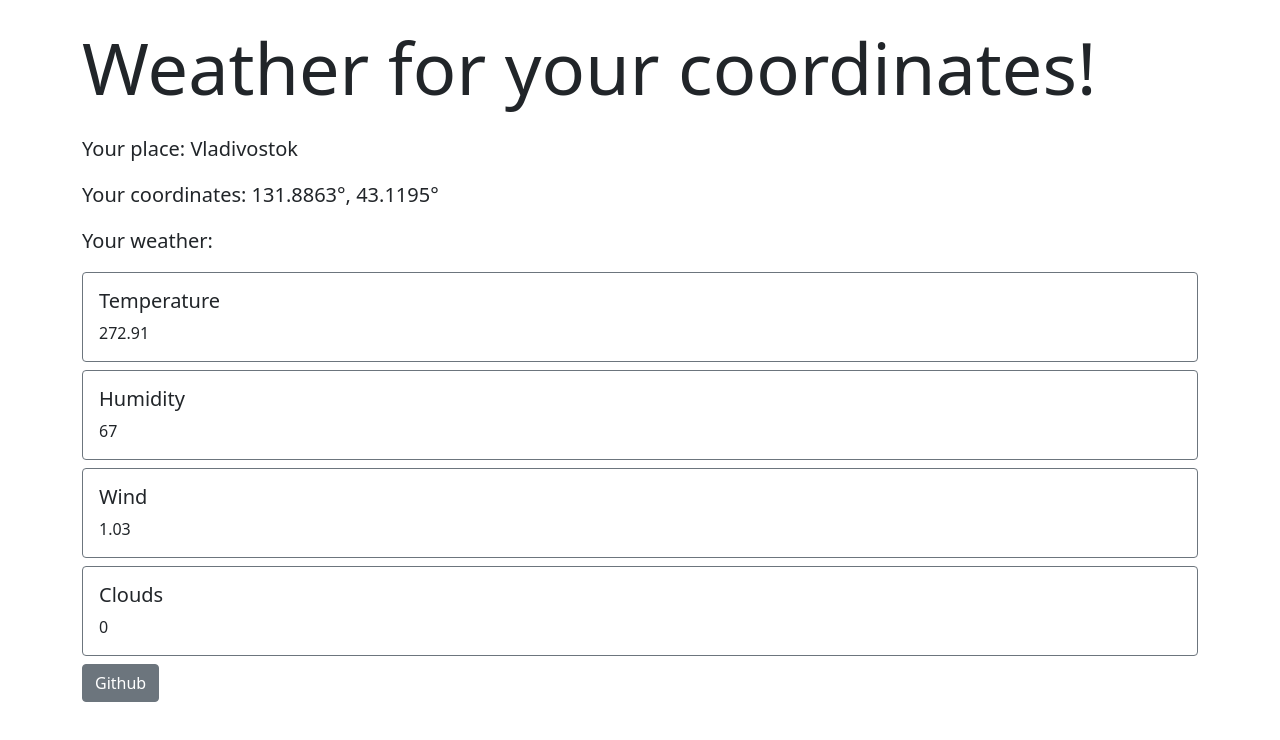
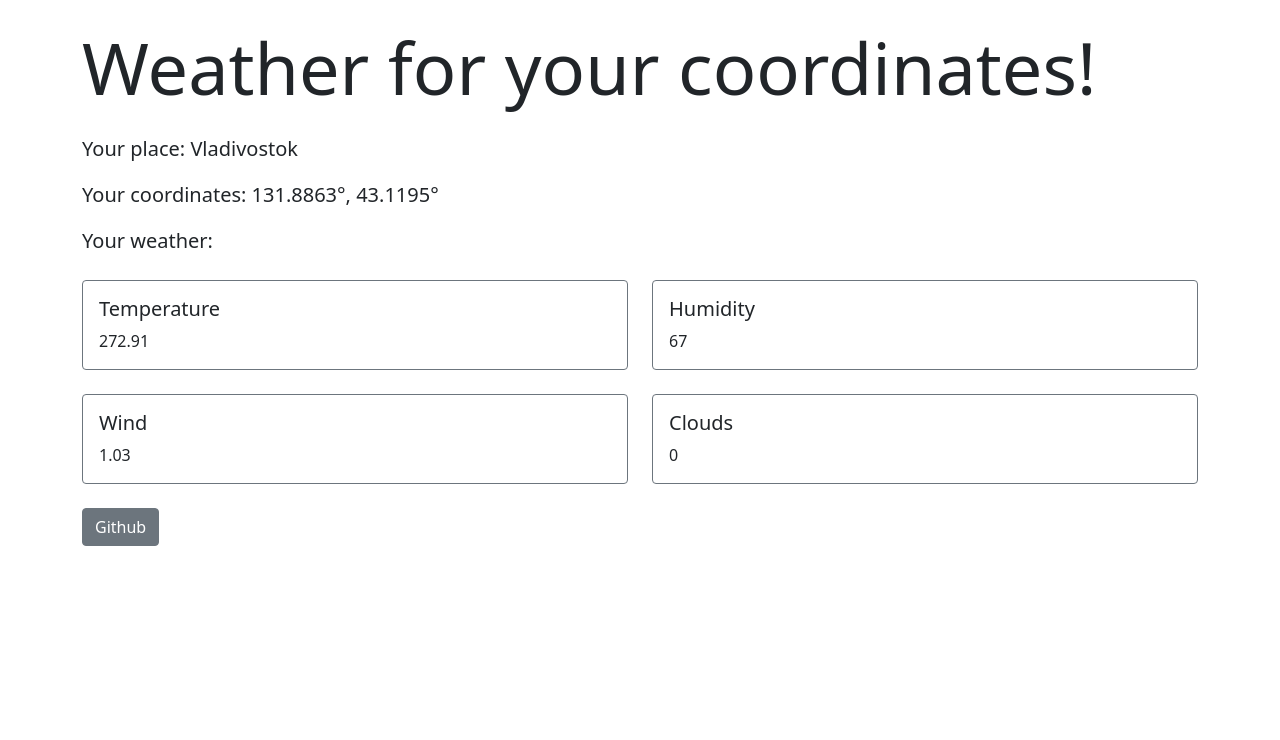
Before and after one commit to thatkit/weather-app-1-prod, a React (Create React App) app: page / in a window 1280 px wide. Shown: the top 740 px of the page. Built offline with nearby package versions, Linux system fonts and the light colour scheme.

Commit message:
recomposing components structure

```diff
--- a/src/components/App/App.js
+++ b/src/components/App/App.js
@@ -1,7 +1,9 @@
 import React, { useState, useEffect } from 'react';
 import 'bootstrap/dist/css/bootstrap.min.css';
-import { Container, Jumbotron, Button } from 'reactstrap';
-import { Tile } from '../Tile/Tile'
+import { Container } from 'reactstrap';
+import { Header } from '../Header/Header'
+import { Tiles } from '../Tiles/Tiles'
+import { Btn } from '../Btn/Btn'
 import db from '../../db.json'; // for develompent only
 // change coords from api
 
@@ -51,35 +53,9 @@ export const App = (props) => {
 
     return (
         <Container>
-            <Jumbotron>
-                <h1 className="display-2 mt-4 mb-4">Weather for your coordinates!</h1>
-                <p className="lead">
-                    Your place: {weather.name}
-                </p>
-                <p className="lead">
-                    Your coordinates: {weather.coord.lon}&deg;, {weather.coord.lat}&deg;
-                </p>
-                <p className="lead">
-                    Your weather:
-                </p>
-                <Tile
-                    heading="Temperature"
-                    value={weather.main.temp}
-                />
-                <Tile
-                    heading="Humidity"
-                    value={weather.main.humidity}
-                />
-                <Tile
-                    heading="Wind"
-                    value={weather.wind.speed}
-                />
-                <Tile
-                    heading="Clouds"
-                    value={weather.clouds.all}
-                />
-                <Button color="secondary" href="https://github.com/thatkit/weather-app-1" target="_blank">Github</Button>
-            </Jumbotron>
+            <Header weather={weather} />
+            <Tiles weather={weather} />
+            <Btn />
         </Container>
       )
 }
--- /dev/null
+++ b/src/components/Btn/Btn.js
@@ -0,0 +1,16 @@
+import React from 'react';
+import 'bootstrap/dist/css/bootstrap.min.css';
+import { Button } from 'reactstrap';
+
+export const Btn = () => {
+    return (
+        <Button
+            color="secondary"
+            href="https://github.com/thatkit/weather-app-1"
+            target="_blank"
+            className="mt-2"
+        >
+            Github
+        </Button>
+    )
+}
--- /dev/null
+++ b/src/components/Header/Header.js
@@ -0,0 +1,20 @@
+import React from 'react'
+
+export const Header = (props) => {
+    return (
+        <>
+            <h1 className="display-2 mt-4 mb-4">
+                Weather for your coordinates!
+            </h1>
+            <p className="lead">
+                Your place: {props.weather.name}
+            </p>
+            <p className="lead">
+                Your coordinates: {props.weather.coord.lon}&deg;, {props.weather.coord.lat}&deg;
+            </p>
+            <p className="lead">
+                Your weather:
+            </p>
+        </>
+    )
+}
--- a/src/components/Tile/Tile.js
+++ b/src/components/Tile/Tile.js
@@ -4,7 +4,7 @@ import { Card, CardTitle, CardText } from 'reactstrap';
 
 export const Tile = (props) => {
     return (
-    <Card body outline color="secondary" className="mt-2 mb-2">
+    <Card body outline color="secondary" className="mt-2 mb-3">
         <CardTitle tag="h5">{props.heading}</CardTitle>
         <CardText>{props.value}</CardText>
     </Card>
--- /dev/null
+++ b/src/components/Tiles/Tiles.js
@@ -0,0 +1,39 @@
+import React from 'react';
+import 'bootstrap/dist/css/bootstrap.min.css';
+import { Row, Col } from 'reactstrap';
+import { Tile } from '../Tile/Tile';
+
+export const Tiles = (props) => {
+    return (
+        <>
+            <Row>
+                <Col>
+                    <Tile
+                        heading="Temperature"
+                        value={props.weather.main.temp}
+                    />
+                </Col>
+                <Col>
+                    <Tile
+                        heading="Humidity"
+                        value={props.weather.main.humidity}
+                    />
+                </Col>
+            </Row>
+            <Row>
+                <Col>
+                    <Tile
+                        heading="Wind"
+                        value={props.weather.wind.speed}
+                    />
+                </Col>
+                <Col>
+                    <Tile
+                        heading="Clouds"
+                        value={props.weather.clouds.all}
+                    />
+                </Col>
+            </Row>
+        </>
+    )
+}
--- a/src/index.js
+++ b/src/index.js
@@ -1,6 +1,5 @@
 import React from 'react';
 import ReactDOM from 'react-dom';
-import 'bootstrap/dist/css/bootstrap.min.css';
 
 import { App } from './components/App/App';
 
```
